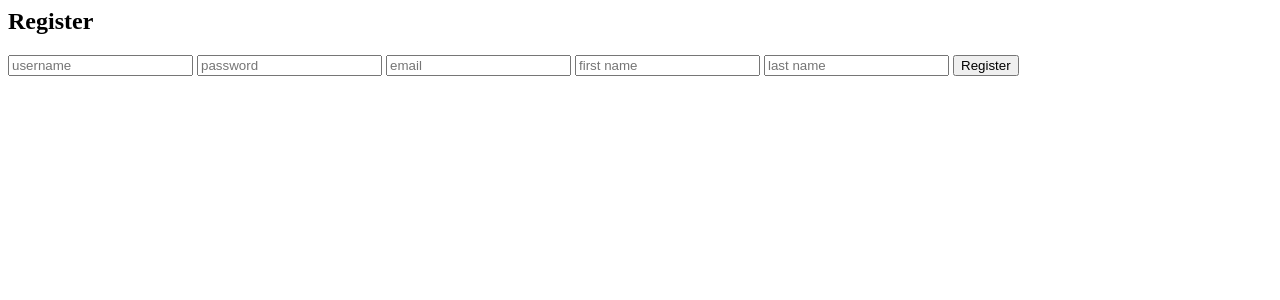
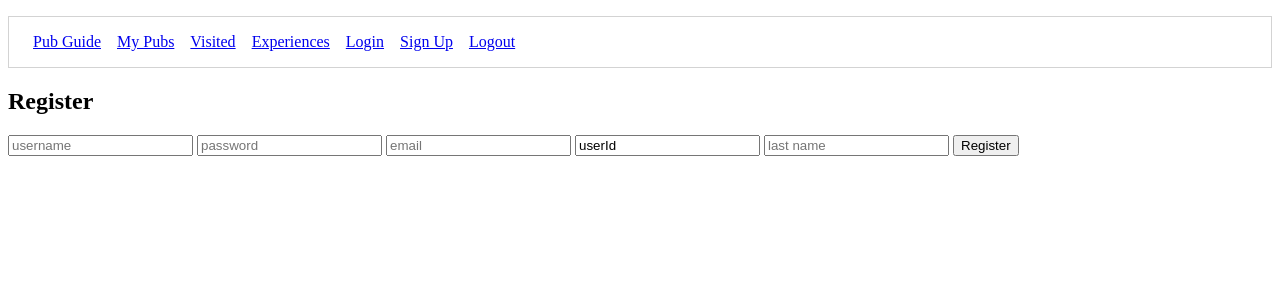
Before and after one commit to schatfield/BLIGHTY, a Django app: page /register/ in a window 1280 px wide. Shown: the top 300 px of the page. Run offline with Django 3.2, Linux system fonts and the light colour scheme; parts of the project's set-up code (start-up, migrations or seed data) failed here and were passed over.

Commit message:
created base html template and added nav bar to each template with extend base functionality

```diff
--- a/blightyproject/blightyapp/templates/register/register.html
+++ b/blightyproject/blightyapp/templates/register/register.html
@@ -1,3 +1,7 @@
+
+{% extends 'shared/base.html' %}
+
+{% block content %}
 
 <h2>Register</h2>
 <form method="post">
@@ -6,10 +10,11 @@
     <input type="text" placeholder="username" name="username">
     <input type="text" placeholder="password" name="password">
     <input type="email" placeholder="email" name="email">
-    <input type="text" placeholder="first name" name="first_name">
+    <input type="text" placeholder="first name" name="first_name" value="userId">
     <input type="text" placeholder="last name" name="last_name">
 <!--     This value will be saved on the new Librarian instance -->
     {% comment %} <input type="text" placeholder="favorite color" name="fave_color"> {% endcomment %}
 
     <button type="submit">Register</button>
 </form>
+{% endblock %}
--- a/blightyproject/blightyapp/templates/shared/base.html
+++ b/blightyproject/blightyapp/templates/shared/base.html
@@ -1,10 +1,10 @@
-{% load staticfiles %}
+{% load static %}
 <!DOCTYPE html>
 <html>
 
 <head>
     <meta charset="utf-8">
-    <title>Library</title>
+    <title>BLIGHTY</title>
 
     <style>
         .navList {
@@ -25,9 +25,9 @@
     <nav id="site-nav">
         <ol class="navList">
             <li class="navList__route"><a href="{% url 'blightyapp:home' %}">Pub Guide</a></li>
-            {% comment %} <li class="navList__route"><a href="{% url 'blightyapp:home' %}">My Pubs</a></li>
+            <li class="navList__route"><a href="{% url 'blightyapp:home' %}">My Pubs</a></li>
             <li class="navList__route"><a href="{% url 'blightyapp:home' %}">Visited</a></li>
-            <li class="navList__route"><a href="{% url 'blightyapp:home' %}">Experiences</a></li> {% endcomment %}
+            <li class="navList__route"><a href="{% url 'blightyapp:home' %}">Experiences</a></li>
             <li class="navList__route"><a href="{% url 'blightyapp:login' %}">Login</a></li>
             <li class="navList__route"><a href="{% url 'blightyapp:register' %}">Sign Up</a></li>
             <li class="navList__route"><a href="{% url 'blightyapp:logout' %}">Logout</a></li>
```
Also changed, not shown: blightyproject/blightyapp/templates/regions/details.html (+5 -15 lines), blightyproject/blightyapp/templates/regions/list.html (+7 -0 lines), blightyproject/blightyapp/templates/registration/login.html (+7 -0 lines).
